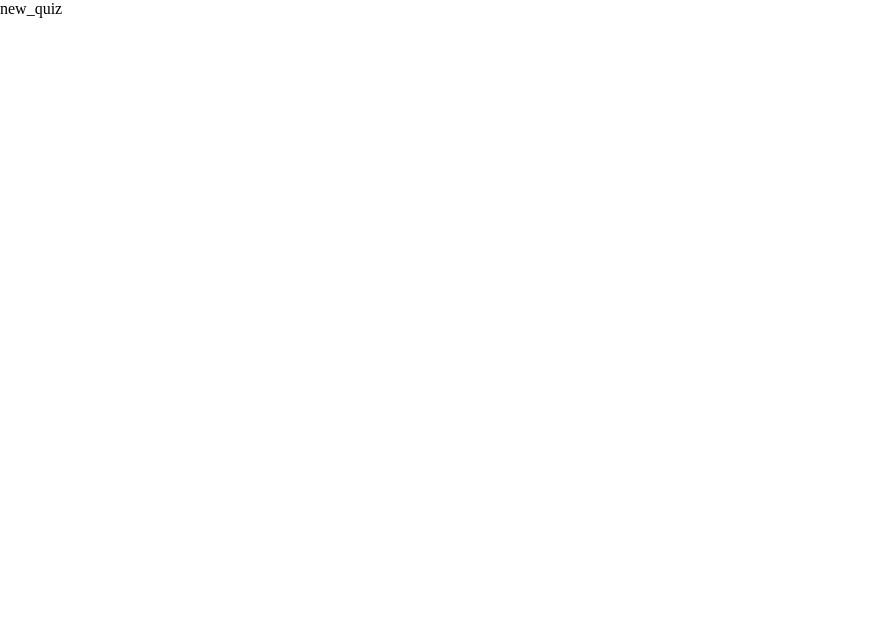
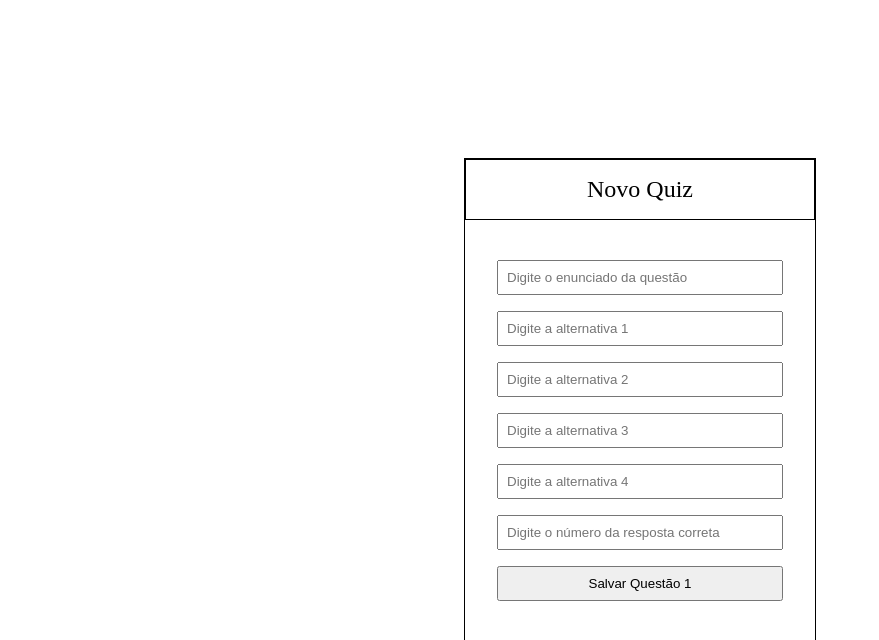
Before and after one commit to GusttavoCDN-zz/trivia_game, a Next.js app: page /new_quiz in a window 1280 px wide. Shown: the top 640 px of the page, without its empty margins (0-879 px from the left). Built offline with nearby package versions, Linux system fonts and the light colour scheme.

Commit message:
feat: Feito componente para criação de quizes

```diff
--- a/pages/index.tsx
+++ b/pages/index.tsx
@@ -33,6 +33,9 @@ function LoginPage() {
             />
             <Button type="submit">Jogar</Button>
           </Widget.Form>
+          <Button type="button" onClick={() => router.push('/new_quiz')}>
+            Criar Quiz
+          </Button>
         </Widget.Content>
       </Widget>
     </Container>
--- a/pages/new_quiz.tsx
+++ b/pages/new_quiz.tsx
@@ -1,8 +1,106 @@
-import React from 'react';
+import React, { useContext, useState } from 'react';
+import Button from '../src/components/Button';
+import Container from '../src/components/Container';
+import Widget from '../src/components/Widget';
+import { IQuestion, QuizContext } from '../src/Context';
+
+export interface IQuiz {
+  title: string;
+  questions: IQuestion[];
+}
+
+const INITIAL_ALTERNATIVES = {
+  alternative1: '',
+  alternative2: '',
+  alternative3: '',
+  alternative4: '',
+};
 
 function FormQuizPage() {
+  const { quizes, setQuizes } = useContext(QuizContext);
+  const [quiz, setQuiz] = useState<IQuiz>({
+    title: '',
+    questions: [],
+  });
+  const [title, setTitle] = useState('');
+  const [answer, setAnswer] = useState('');
+  const [alternatives, setAlternatives] = useState(INITIAL_ALTERNATIVES);
+  const [questionIndex, setQuestionIndex] = useState(1);
+
+  const handleChangeAlternatives = (event: React.ChangeEvent<HTMLInputElement>) => {
+    const { value, name } = event.target;
+    setAlternatives({ ...alternatives, [name]: value });
+  };
+
+  const saveQuestion = () => {
+    const question: IQuestion = {
+      title,
+      answer: Number(answer) - 1,
+      alternatives: Object.values(alternatives),
+    };
+    setQuiz({ ...quiz, questions: [...quiz.questions, question] });
+    setTitle('');
+    setAnswer('');
+    setAlternatives(INITIAL_ALTERNATIVES);
+    setQuestionIndex(questionIndex + 1);
+    global.alert('Questão Salva com sucesso!');
+  };
+
+  const renderAlternatives = () => Object.keys(alternatives).map((alternative, index) => (
+    <input
+      key={index}
+      type="text"
+      placeholder={`Digite a alternativa ${index + 1}`}
+      name={alternative}
+      value={alternatives[alternative as keyof typeof alternatives]}
+      onChange={handleChangeAlternatives}
+    />
+  ));
+
+  const renderForm = () => (
+    <>
+      <input
+        type="text"
+        name="title"
+        value={title}
+        placeholder="Digite o enunciado da questão"
+        onChange={({ target }) => setTitle(target.value)}
+      />
+      {renderAlternatives()}
+      <input
+        type="number"
+        name="answer"
+        value={answer}
+        placeholder="Digite o número da resposta correta"
+        onChange={({ target }) => setAnswer(target.value)}
+      />
+      <Button type="button" onClick={saveQuestion}>
+        {`Salvar Questão ${questionIndex}`}
+      </Button>
+    </>
+  );
+  const saveQuiz = () => {
+    setQuizes([...quizes, quiz]);
+    global.alert('Quiz Salvo com sucesso!');
+  };
+
+  const renderSaveQuizButton = () => (
+    <Button type="button" onClick={saveQuiz}>
+      Save Quiz
+    </Button>
+  );
+
   return (
-    <div>new_quiz</div>
+    <Container>
+      <Widget>
+        <Widget.Header>Novo Quiz</Widget.Header>
+        <Widget.Content>
+          <Widget.Form>
+            {questionIndex <= 2 ? renderForm() : renderSaveQuizButton()}
+          </Widget.Form>
+        </Widget.Content>
+      </Widget>
+    </Container>
   );
 }
 
--- a/src/Context/index.tsx
+++ b/src/Context/index.tsx
@@ -2,19 +2,20 @@ import React, {
   createContext, Dispatch, SetStateAction, useMemo, useState,
 } from 'react';
 import db from '../../db.json';
+import { IQuiz } from '../../pages/new_quiz';
 
 const INITIAL_TIME = 5;
 export interface IQuestion {
-  image: string;
+  image?: string;
   title: string;
-  description: string;
+  description?: string;
   answer: number;
   alternatives: string[];
 }
-
 interface IContext {
   question: IQuestion;
   questionIndex: number;
+  quizes: IQuiz[];
   totalQuestions: number;
   assertions: number;
   time: number;
@@ -23,6 +24,7 @@ interface IContext {
   setQuestionIndex: Dispatch<SetStateAction<number>>;
   setIsTimerOn: Dispatch<SetStateAction<boolean>>;
   setTime: Dispatch<SetStateAction<number>>;
+  setQuizes: Dispatch<SetStateAction<IQuiz[]>>;
 }
 
 const defaultValue = {} as IContext;
@@ -35,6 +37,7 @@ interface IQuizProviderProps {
 export default function QuizProvider({ children }: IQuizProviderProps) {
   const { questions } = db;
   const [questionIndex, setQuestionIndex] = useState(0);
+  const [quizes, setQuizes] = useState<IQuiz[]>([]);
   const [assertions, setAssertions] = useState(0);
   const [time, setTime] = useState(INITIAL_TIME);
   const [isTimerOn, setIsTimerOn] = useState(true);
@@ -44,6 +47,7 @@ export default function QuizProvider({ children }: IQuizProviderProps) {
   const quiz = useMemo(
     () => ({
       question: currentQuestion,
+      quizes,
       questionIndex,
       totalQuestions: questions.length,
       assertions,
@@ -53,8 +57,9 @@ export default function QuizProvider({ children }: IQuizProviderProps) {
       setQuestionIndex,
       setIsTimerOn,
       setTime,
+      setQuizes,
     }),
-    [questions, isTimerOn, questionIndex, time, assertions],
+    [questions, isTimerOn, questionIndex, time, assertions, quizes],
   );
 
   return <QuizContext.Provider value={quiz}>{children}</QuizContext.Provider>;
```
